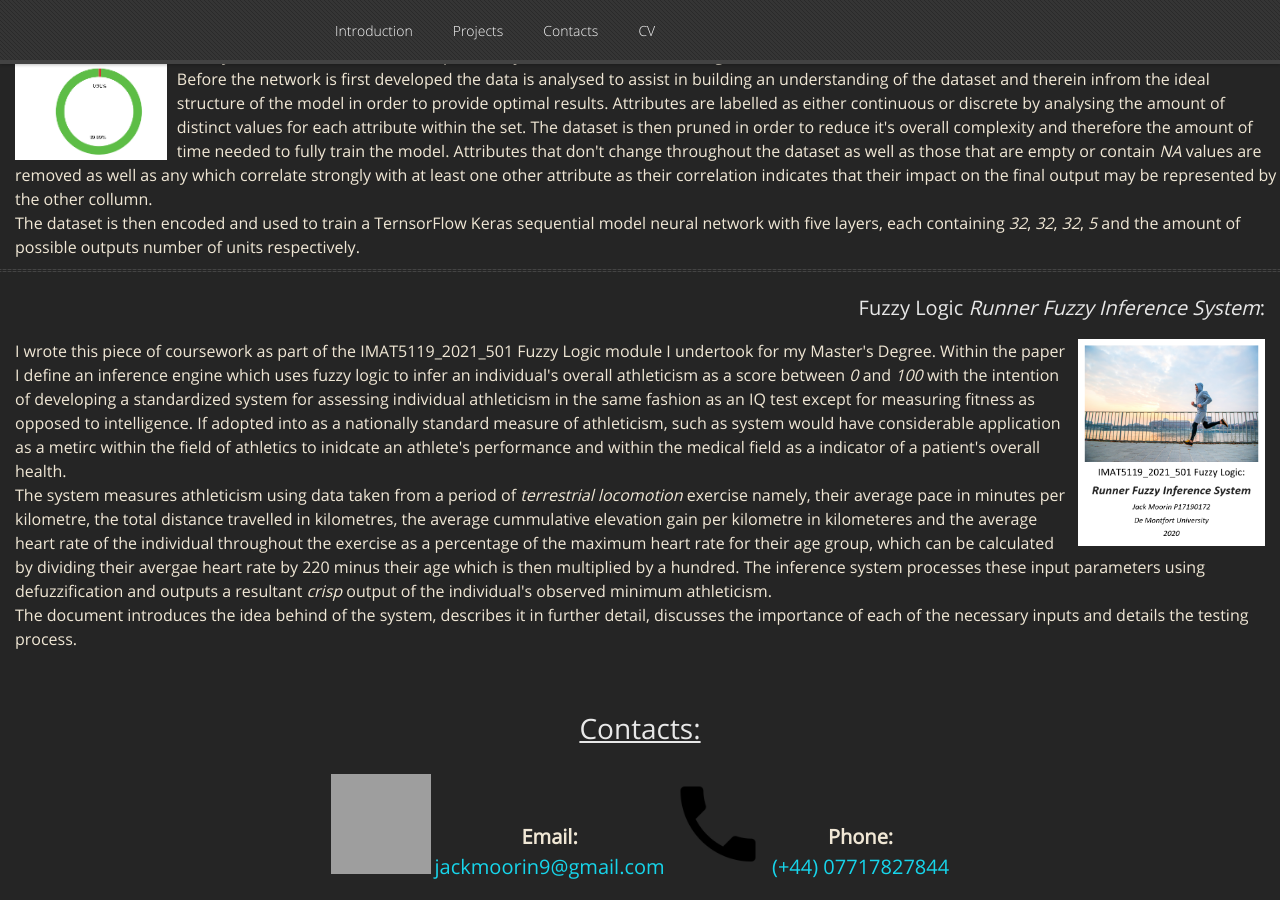
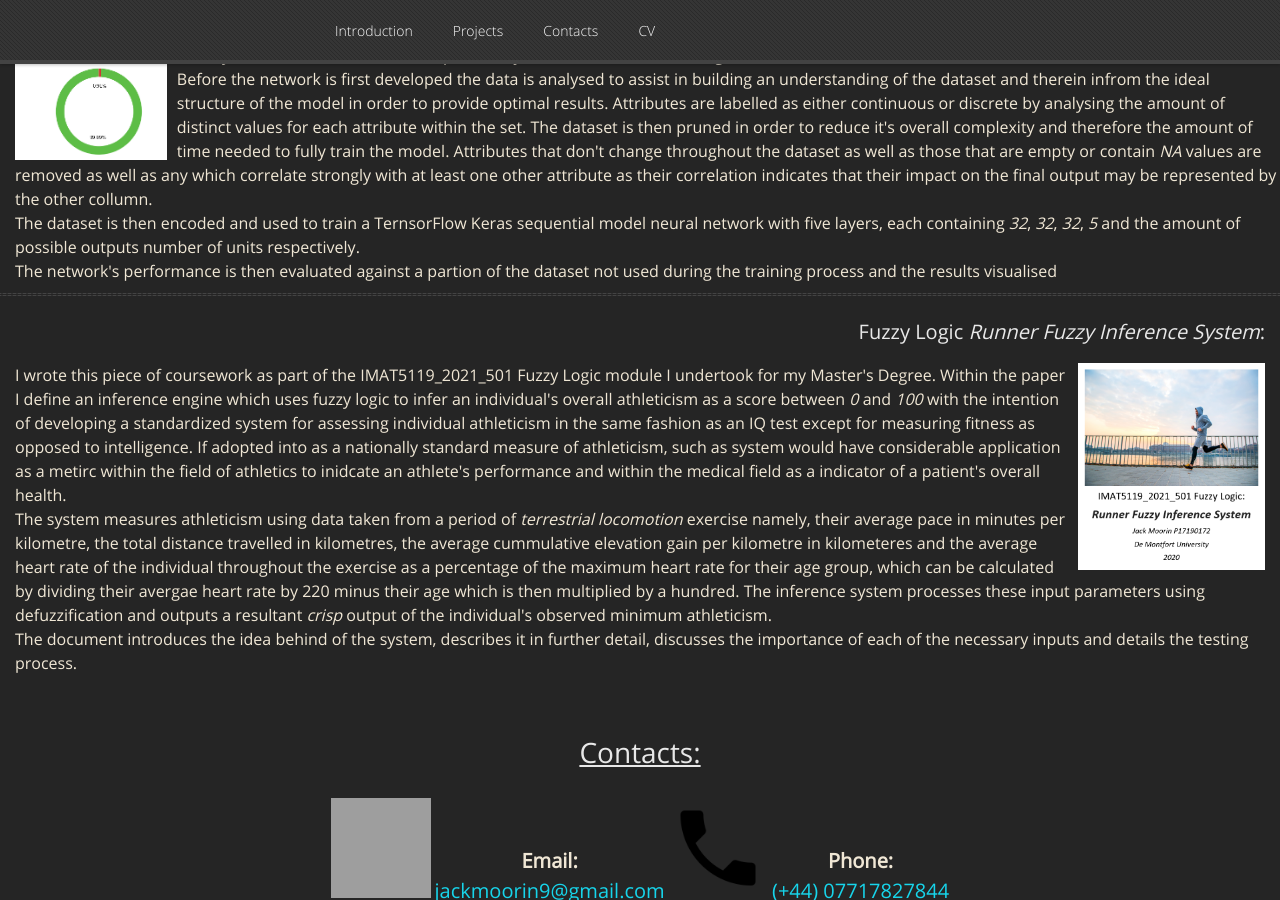
Before and after one commit to GamesProgrammingGrad2021/GamesProgrammingGrad2021.github.io, a Jekyll site: the page built from index.md, in a window 1280 px wide and 900 px high, scrolled down 1873 px. Built offline with Jekyll 4.4.1, drawn with Linux system fonts in a browser that asks for light colours; nearby versions of some CDN libraries; our own code applies the rules of GitHub Pages for plain Markdown files; grey boxes are pictures that could not be loaded.

Commit message:
Update default.html

```diff
--- a/_layouts/default.html
+++ b/_layouts/default.html
@@ -164,7 +164,8 @@
 				least one other attribute as their correlation indicates that their impact on the final output may be represented by the other
 				collumn.<br>The dataset is then encoded and used to train a TernsorFlow Keras sequential model neural network with five layers,
 				each containing <i>32</i>, <i>32</i>, <i>32</i>, <i>5</i> and the amount of possible outputs number of units respectively.<br>
-
+				The network's performance is then evaluated against a partion of the dataset not used during the training process and the
+				results visualised
 				</div>
 			</div>
 
```
